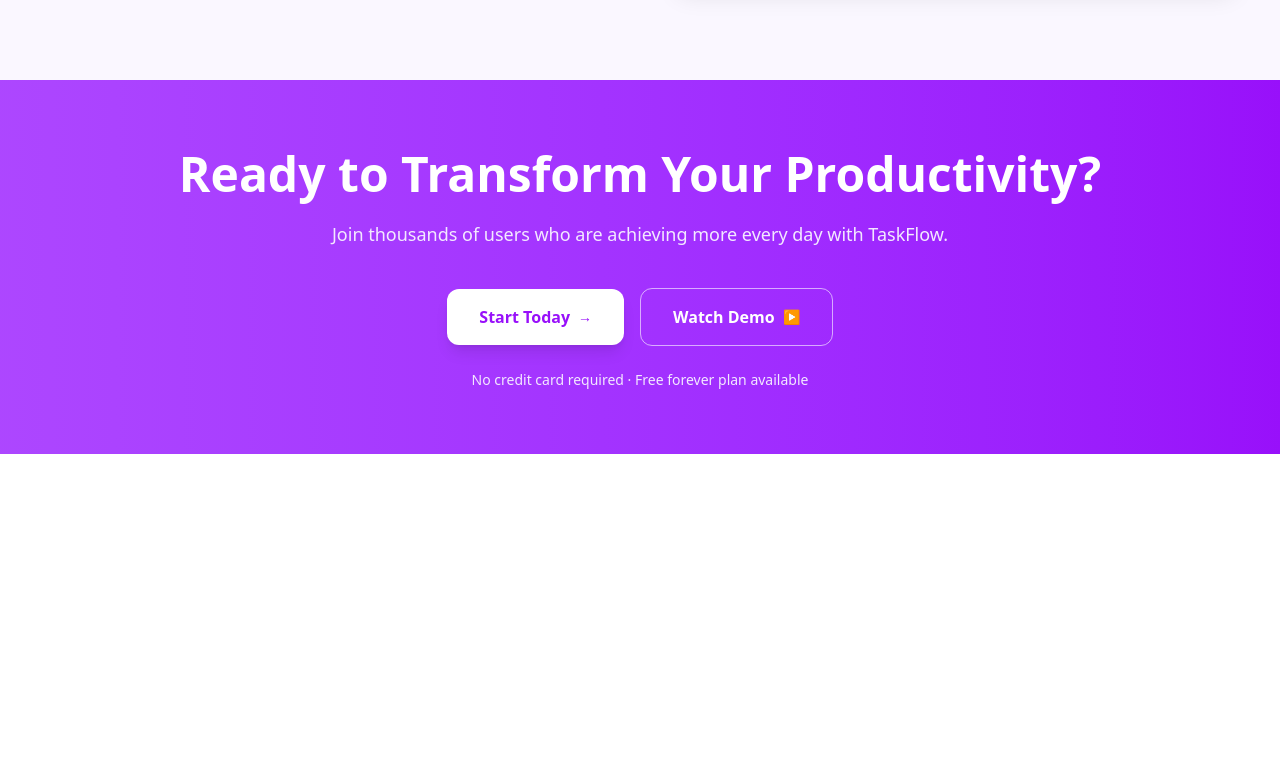
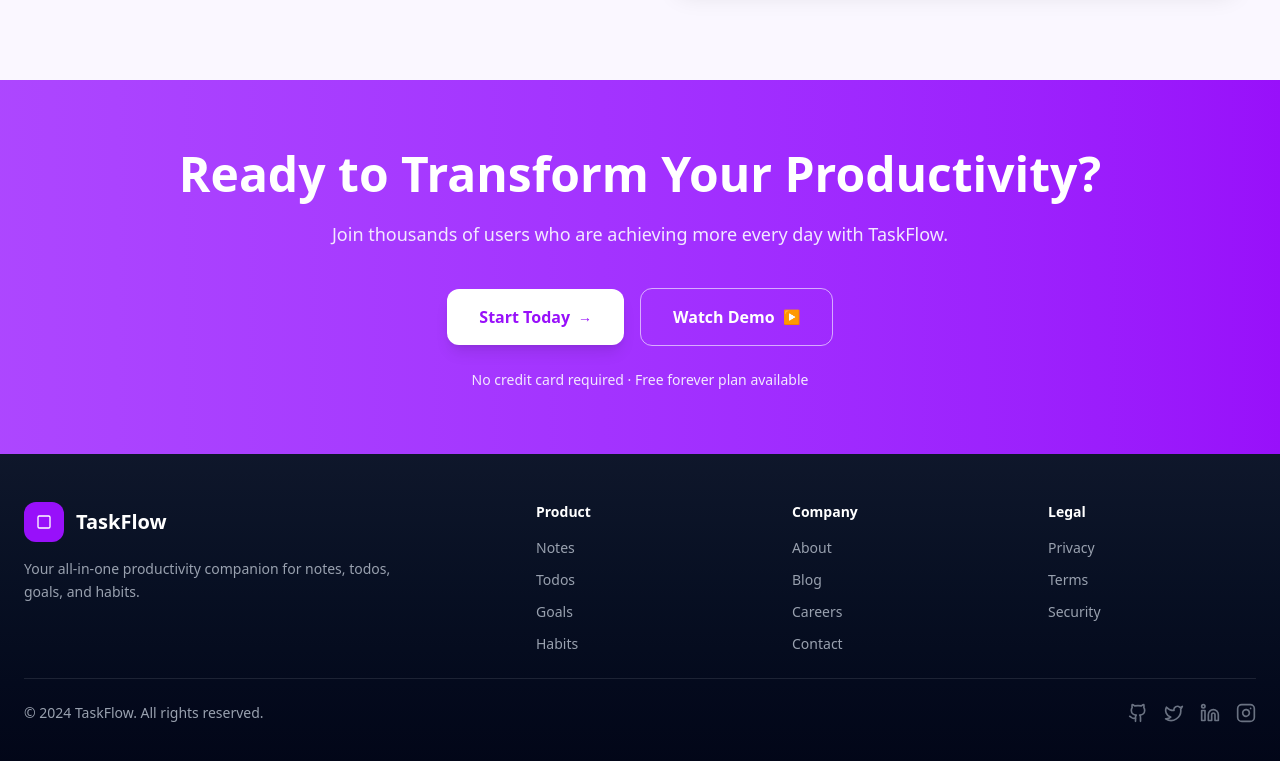
Before and after one commit to user2982024/Tracker_App, a React (Vite) app in the folder Frontend/: page /signup in a window 1280 px wide. Shown: the part 1948-2709 px from the top of the page. Before the commit the page ends 2402 px from the top, so only its background shows below. Built offline with nearby package versions, Linux system fonts and the light colour scheme.

Commit message:
Main screen done!

```diff
--- a/Frontend/src/App.jsx
+++ b/Frontend/src/App.jsx
@@ -1,9 +1,10 @@
 import React from 'react'
-import Navbar from './UI_components/Navbar';
-import MainSreen_1 from './UI_components/MainScreen_1';
-import Card_1_Section from './UI_components/Card_1_Section';
-import MainScreen_2 from './UI_components/MainScreen_2';
-import Ending from './UI_components/Ending';
+import Navbar from './components/Navbar';
+import MainSreen_1 from './components/MainScreen_1';
+import Card_1_Section from './components/Card_1_Section';
+import MainScreen_2 from './components/MainScreen_2';
+import Ending from './components/Ending';
+import Footer from './components/Footer';
 
 const App = () => {
   return (
@@ -13,6 +14,7 @@ const App = () => {
       <Card_1_Section />
       <MainScreen_2 />
       <Ending />
+      <Footer />
     </div>
   )
 }
--- /dev/null
+++ b/Frontend/src/components/Footer.jsx
@@ -0,0 +1,100 @@
+import {
+  LuSquare,
+  LuGithub,
+  LuTwitter,
+  LuLinkedin,
+  LuInstagram,
+} from "react-icons/lu";
+
+const Footer = () => {
+  return (
+    <footer className="bg-linear-to-b from-slate-900 to-slate-950 text-gray-400">
+      <div className="mx-auto max-w-7xl px-6 py-12">
+
+        {/* TOP GRID */}
+        <div className="grid gap-12 sm:grid-cols-2 lg:grid-cols-5">
+
+          {/* BRAND */}
+          <div className="lg:col-span-2">
+            <div className="flex items-center gap-3 text-white">
+              <div className="flex h-10 w-10 items-center justify-center rounded-xl bg-purple-600">
+                <LuSquare />
+              </div>
+              <span className="text-xl font-semibold">TaskFlow</span>
+            </div>
+
+            <p className="mt-4 max-w-sm text-sm leading-relaxed">
+              Your all-in-one productivity companion for notes, todos,
+              goals, and habits.
+            </p>
+          </div>
+
+          {/* PRODUCT */}
+          <div>
+            <h4 className="mb-4 text-sm font-semibold text-white">
+              Product
+            </h4>
+            <ul className="space-y-3 text-sm">
+              <li className="cursor-pointer hover:text-white">Notes</li>
+              <li className="cursor-pointer hover:text-white">Todos</li>
+              <li className="cursor-pointer hover:text-white">Goals</li>
+              <li className="cursor-pointer hover:text-white">Habits</li>
+            </ul>
+          </div>
+
+          {/* COMPANY */}
+          <div>
+            <h4 className="mb-4 text-sm font-semibold text-white">
+              Company
+            </h4>
+            <ul className="space-y-3 text-sm">
+              <li className="cursor-pointer hover:text-white">About</li>
+              <li className="cursor-pointer hover:text-white">Blog</li>
+              <li className="cursor-pointer hover:text-white">Careers</li>
+              <li className="cursor-pointer hover:text-white">Contact</li>
+            </ul>
+          </div>
+
+          {/* LEGAL */}
+          <div>
+            <h4 className="mb-4 text-sm font-semibold text-white">
+              Legal
+            </h4>
+            <ul className="space-y-3 text-sm">
+              <li className="cursor-pointer hover:text-white">Privacy</li>
+              <li className="cursor-pointer hover:text-white">Terms</li>
+              <li className="cursor-pointer hover:text-white">Security</li>
+            </ul>
+          </div>
+        </div>
+
+        {/* DIVIDER */}
+        <div className="my-6 h-px bg-white/10" />
+
+        {/* BOTTOM BAR */}
+        <div className="flex flex-col items-center justify-between gap-6 text-sm sm:flex-row">
+          <p>© 2024 TaskFlow. All rights reserved.</p>
+
+          {/* SOCIAL ICONS */}
+          <div className="flex items-center gap-4 text-gray-500">
+            <a className="transition hover:text-white" href="#">
+              <LuGithub size={20} />
+            </a>
+            <a className="transition hover:text-white" href="#">
+              <LuTwitter size={20} />
+            </a>
+            <a className="transition hover:text-white" href="#">
+              <LuLinkedin size={20} />
+            </a>
+            <a className="transition hover:text-white" href="#">
+              <LuInstagram size={20} />
+            </a>
+          </div>
+        </div>
+
+      </div>
+    </footer>
+  );
+};
+
+export default Footer;
--- /dev/null
+++ b/Frontend/src/components/SignIn.jsx
@@ -0,0 +1,79 @@
+import { LuMail, LuLock } from "react-icons/lu";
+
+const Signin = () => {
+  return (
+    <section className="flex min-h-screen items-center justify-center bg-[#faf7ff] px-4">
+      <div className="w-full max-w-md rounded-2xl bg-white p-8 shadow-xl">
+
+        {/* Header */}
+        <div className="text-center">
+          <h2 className="text-3xl font-bold text-gray-900">
+            Welcome back
+          </h2>
+          <p className="mt-2 text-gray-600">
+            Sign in to continue to TaskFlow
+          </p>
+        </div>
+
+        {/* Form */}
+        <form className="mt-8 space-y-5">
+
+          {/* Email */}
+          <div>
+            <label className="mb-1 block text-sm font-medium text-gray-700">
+              Email Address
+            </label>
+            <div className="relative">
+              <LuMail className="absolute left-3 top-1/2 -translate-y-1/2 text-gray-400" />
+              <input
+                type="email"
+                placeholder="you@example.com"
+                className="w-full rounded-xl border border-gray-300 py-3 pl-10 pr-4 text-sm focus:border-purple-500 focus:outline-none focus:ring-2 focus:ring-purple-500/20"
+              />
+            </div>
+          </div>
+
+          {/* Password */}
+          <div>
+            <label className="mb-1 block text-sm font-medium text-gray-700">
+              Password
+            </label>
+            <div className="relative">
+              <LuLock className="absolute left-3 top-1/2 -translate-y-1/2 text-gray-400" />
+              <input
+                type="password"
+                placeholder="••••••••"
+                className="w-full rounded-xl border border-gray-300 py-3 pl-10 pr-4 text-sm focus:border-purple-500 focus:outline-none focus:ring-2 focus:ring-purple-500/20"
+              />
+            </div>
+          </div>
+
+          {/* Forgot password */}
+          <div className="flex items-center justify-end text-sm">
+            <span className="cursor-pointer text-purple-600 hover:underline">
+              Forgot password?
+            </span>
+          </div>
+
+          {/* Submit */}
+          <button
+            type="submit"
+            className="w-full rounded-xl bg-purple-600 py-3 font-semibold text-white transition hover:bg-purple-700 hover:scale-[1.02]"
+          >
+            Sign In
+          </button>
+        </form>
+
+        {/* Footer */}
+        <p className="mt-6 text-center text-sm text-gray-600">
+          Don’t have an account?{" "}
+          <span className="cursor-pointer font-medium text-purple-600 hover:underline">
+            Sign up
+          </span>
+        </p>
+      </div>
+    </section>
+  );
+};
+
+export default Signin;
--- /dev/null
+++ b/Frontend/src/components/SignUp.jsx
@@ -0,0 +1,87 @@
+import { LuUser, LuMail, LuLock } from "react-icons/lu";
+
+const Signup = () => {
+  return (
+    <section className="flex min-h-screen items-center justify-center bg-[#faf7ff] px-4">
+      <div className="w-full max-w-md rounded-2xl bg-white p-8 shadow-xl">
+
+        {/* Header */}
+        <div className="text-center">
+          <h2 className="text-3xl font-bold text-gray-900">
+            Create your account
+          </h2>
+          <p className="mt-2 text-gray-600">
+            Get started with TaskFlow in seconds
+          </p>
+        </div>
+
+        {/* Form */}
+        <form className="mt-8 space-y-5">
+
+          {/* Name */}
+          <div>
+            <label className="mb-1 block text-sm font-medium text-gray-700">
+              Full Name
+            </label>
+            <div className="relative">
+              <LuUser className="absolute left-3 top-1/2 -translate-y-1/2 text-gray-400" />
+              <input
+                type="text"
+                placeholder="John Doe"
+                className="w-full rounded-xl border border-gray-300 py-3 pl-10 pr-4 text-sm focus:border-purple-500 focus:outline-none focus:ring-2 focus:ring-purple-500/20"
+              />
+            </div>
+          </div>
+
+          {/* Email */}
+          <div>
+            <label className="mb-1 block text-sm font-medium text-gray-700">
+              Email Address
+            </label>
+            <div className="relative">
+              <LuMail className="absolute left-3 top-1/2 -translate-y-1/2 text-gray-400" />
+              <input
+                type="email"
+                placeholder="you@example.com"
+                className="w-full rounded-xl border border-gray-300 py-3 pl-10 pr-4 text-sm focus:border-purple-500 focus:outline-none focus:ring-2 focus:ring-purple-500/20"
+              />
+            </div>
+          </div>
+
+          {/* Password */}
+          <div>
+            <label className="mb-1 block text-sm font-medium text-gray-700">
+              Password
+            </label>
+            <div className="relative">
+              <LuLock className="absolute left-3 top-1/2 -translate-y-1/2 text-gray-400" />
+              <input
+                type="password"
+                placeholder="••••••••"
+                className="w-full rounded-xl border border-gray-300 py-3 pl-10 pr-4 text-sm focus:border-purple-500 focus:outline-none focus:ring-2 focus:ring-purple-500/20"
+              />
+            </div>
+          </div>
+
+          {/* Submit */}
+          <button
+            type="submit"
+            className="w-full rounded-xl bg-purple-600 py-3 font-semibold text-white transition hover:bg-purple-700 hover:scale-[1.02]"
+          >
+            Create Account
+          </button>
+        </form>
+
+        {/* Footer */}
+        <p className="mt-6 text-center text-sm text-gray-600">
+          Already have an account?{" "}
+          <span className="cursor-pointer font-medium text-purple-600 hover:underline">
+            Sign in
+          </span>
+        </p>
+      </div>
+    </section>
+  );
+};
+
+export default Signup;
```
Also changed, not shown: Frontend/src/UI_components/Footer.jsx (deleted), Frontend/src/components/Card_1.jsx (renamed from Frontend/src/UI_components/Card_1.jsx), Frontend/src/components/Card_1_Data.js (renamed from Frontend/src/UI_components/Card_1_Data.js), Frontend/src/components/Card_1_Section.jsx (renamed from Frontend/src/UI_components/Card_1_Section.jsx), Frontend/src/components/Ending.jsx (renamed from Frontend/src/UI_components/Ending.jsx), Frontend/src/components/MainScreen_1.jsx (renamed from Frontend/src/UI_components/MainScreen_1.jsx), Frontend/src/components/MainScreen_2.jsx (renamed from Frontend/src/UI_components/MainScreen_2.jsx), Frontend/src/components/Navbar.jsx (renamed from Frontend/src/UI_components/Navbar.jsx).
